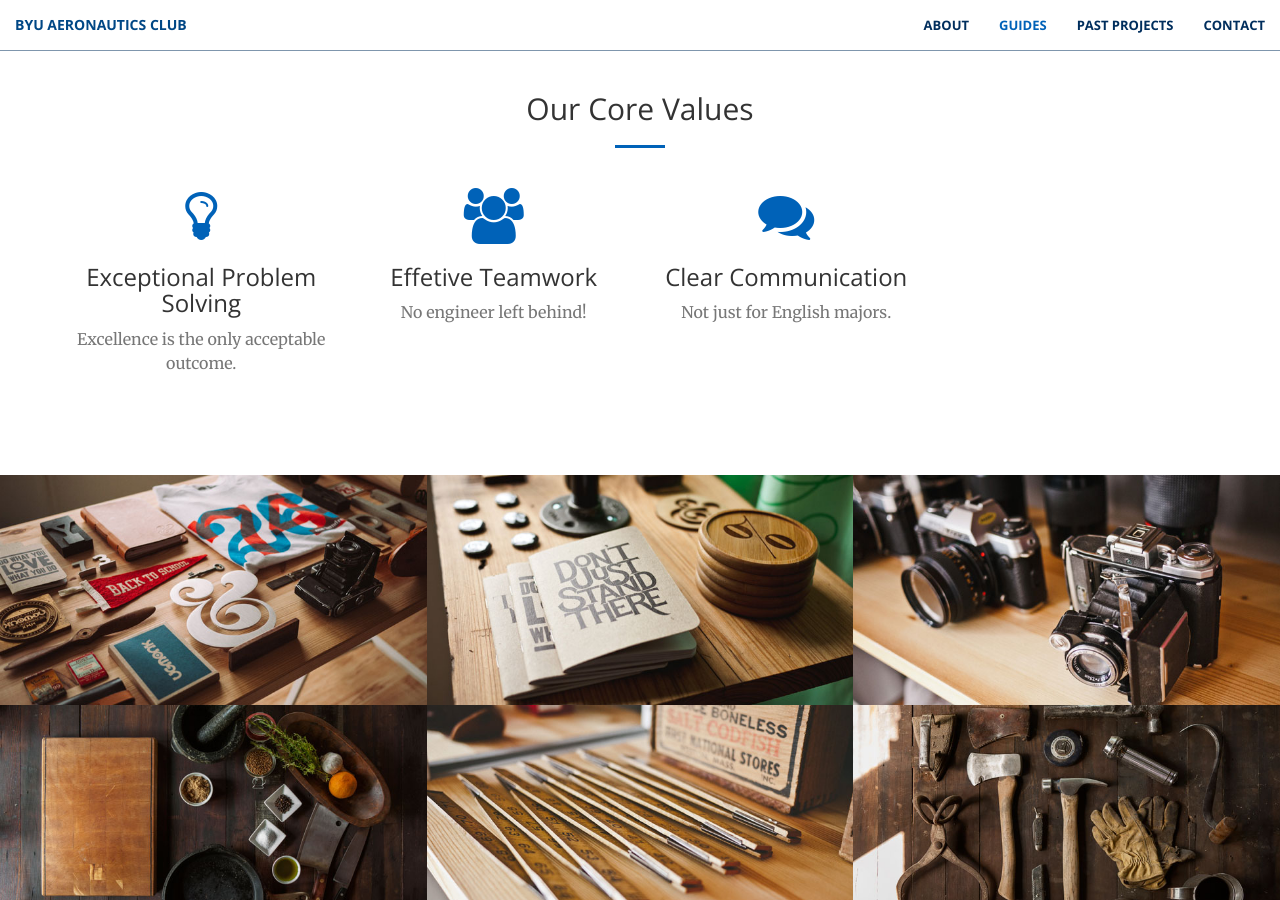
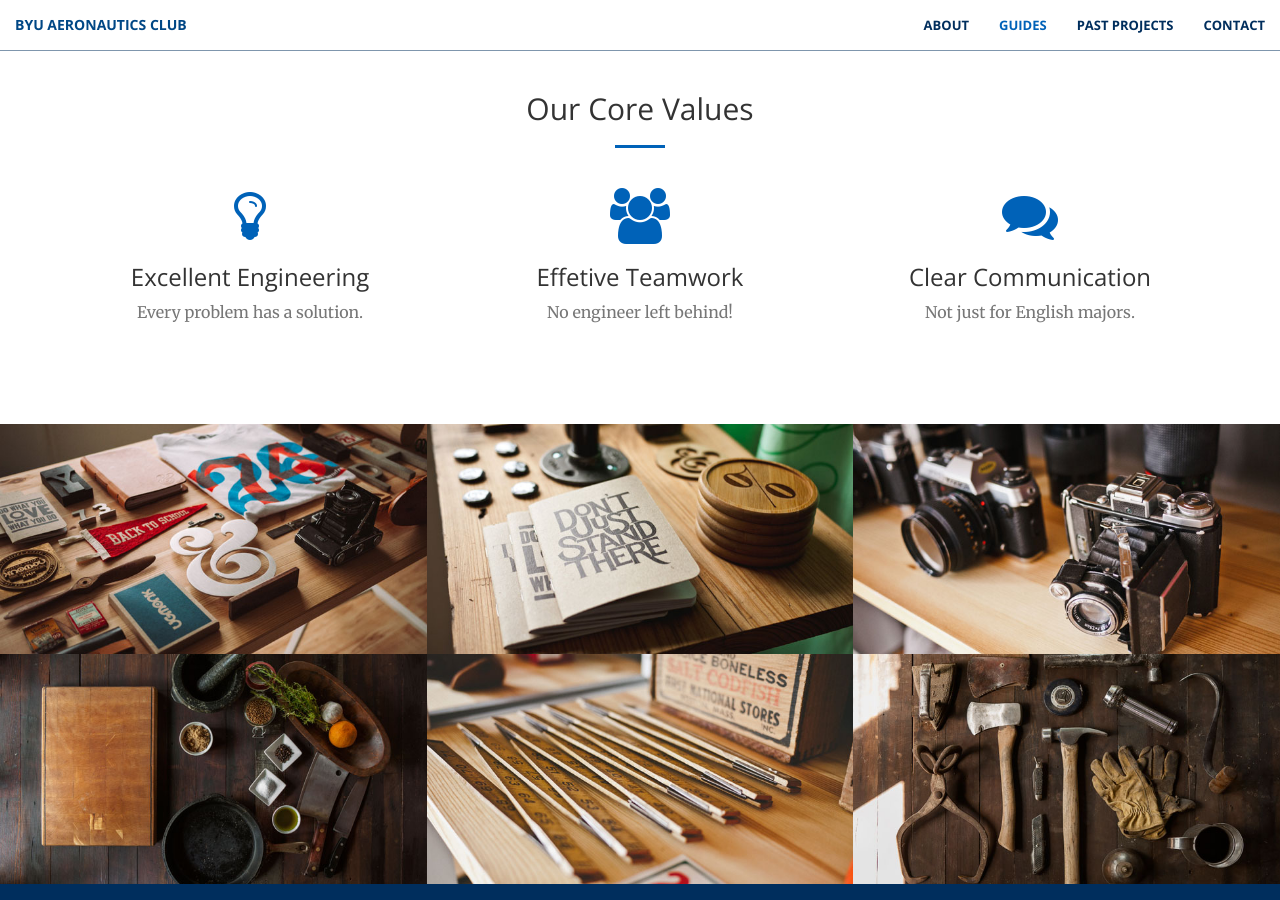
Before and after one commit to BYU-Aeronautics-Club/DBF, a Jekyll site: the page built from index.html, in a window 1280 px wide and 900 px high, scrolled down 908 px. Built offline with Jekyll 4.4.1, drawn with Linux system fonts in a browser that asks for light colours.

Commit message:
try to fix formatting

```diff
--- a/_includes/services.html
+++ b/_includes/services.html
@@ -9,21 +9,21 @@
     </div>
     <div class="container">
         <div class="row">
-            <div class="col-lg-3 col-md-6 text-center">
+            <div class="col-lg-4 col-md-6 text-center">
                 <div class="service-box">
                     <i class="fa fa-4x fa-lightbulb-o wow bounceIn text-primary"></i>
-                    <h3>Exceptional Problem Solving</h3>
-                    <p class="text-muted">Excellence is the only acceptable outcome.</p>
+                    <h3>Excellent Engineering</h3>
+                    <p class="text-muted">Every problem has a solution.</p>
                 </div>
             </div>
-            <div class="col-lg-3 col-md-6 text-center">
+            <div class="col-lg-4 col-md-6 text-center">
                 <div class="service-box">
                     <i class="fa fa-4x fa-users wow bounceIn text-primary" data-wow-delay=".1s"></i>
                     <h3>Effetive Teamwork</h3>
                     <p class="text-muted">No engineer left behind!</p>
                 </div>
             </div>
-            <div class="col-lg-3 col-md-6 text-center">
+            <div class="col-lg-4 col-md-6 text-center">
                 <div class="service-box">
                     <i class="fa fa-4x fa-comments wow bounceIn text-primary" data-wow-delay=".2s"></i>
                     <h3>Clear Communication</h3>
```
